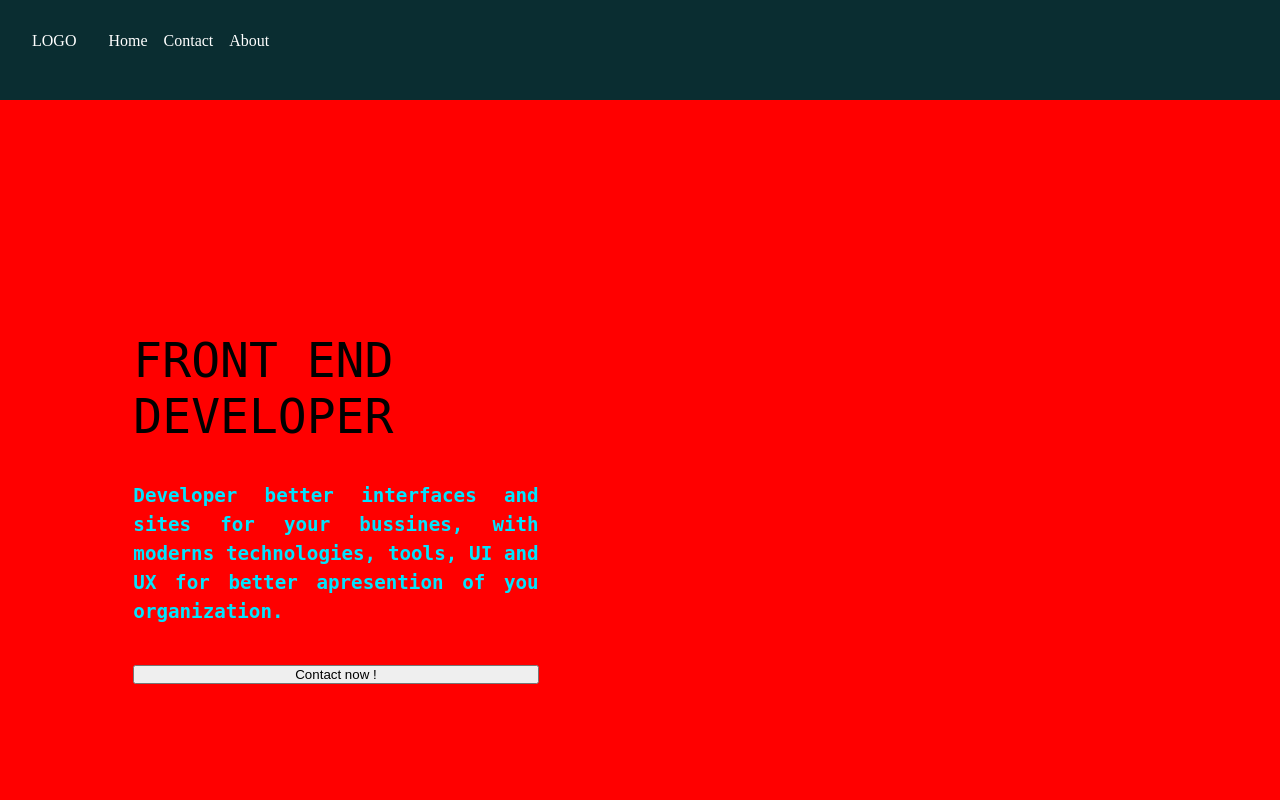
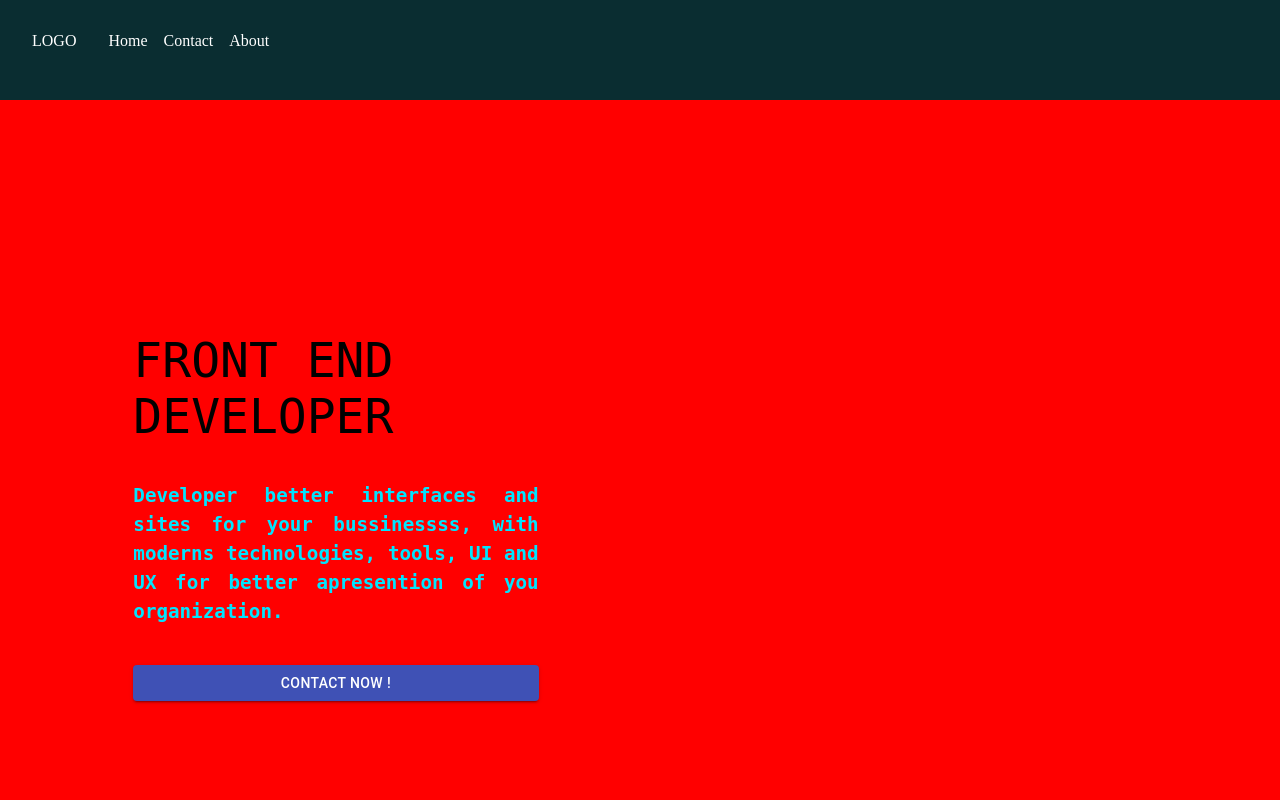
Before and after one commit to vinisp/mysite, a React (Create React App) app: page / in a window 1280 px wide. Shown: the top 800 px of the page. Built offline with nearby package versions, Linux system fonts and the light colour scheme.

Commit message:
test deploy

```diff
--- a/package.json
+++ b/package.json
@@ -3,6 +3,8 @@
   "version": "0.1.0",
   "private": true,
   "dependencies": {
+    "@material-ui/core": "^4.12.3",
+    "@material-ui/icons": "^4.11.2",
     "@testing-library/jest-dom": "^5.11.4",
     "@testing-library/react": "^11.1.0",
     "@testing-library/user-event": "^12.1.10",
--- a/src/sections/main/index.js
+++ b/src/sections/main/index.js
@@ -1,4 +1,5 @@
-import './style.scss'
+import './style.scss';
+import Button from '@material-ui/core/Button'
 
 export function Main(){
   return(
@@ -6,8 +7,8 @@ export function Main(){
     <div className="main">
         <div className="title">
           <h1 className="titleName">FRONT END DEVELOPER</h1>
-            <h2 className="subTitle">Developer better interfaces and sites for your bussines, with moderns technologies, tools, UI and UX for better apresention of you organization.</h2>
-              <button> Contact now ! </button>
+            <h2 className="subTitle">Developer better interfaces and sites for your bussinessss, with moderns technologies, tools, UI and UX for better apresention of you organization.</h2>
+              <Button variant="contained" color="primary"> Contact now ! </Button>
 
         </div>
     </div>
```
Also changed, not shown: 1 other file (tests, documents, lock files or other folders).
